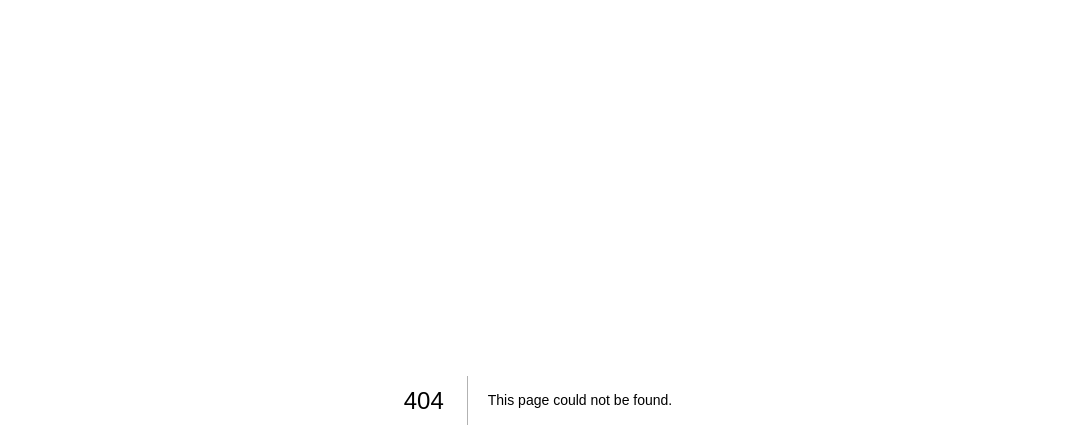
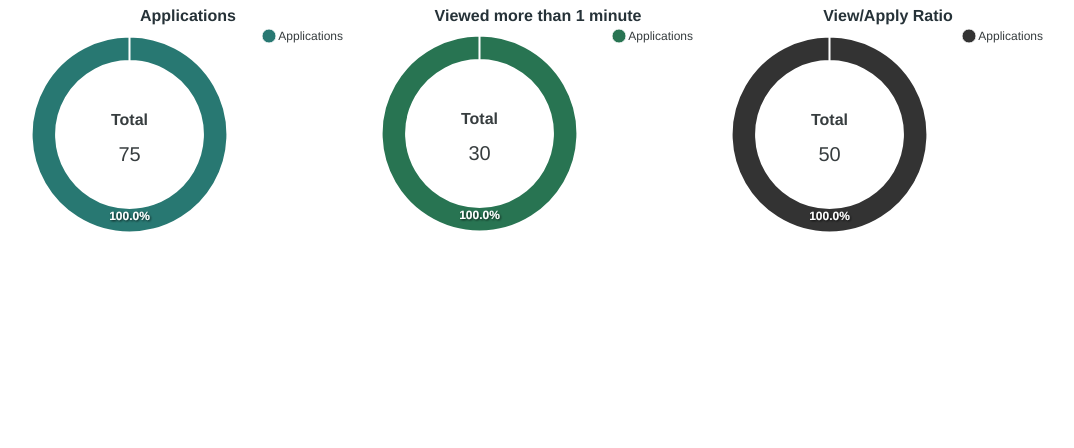
Before and after one commit to NagarajuAlladi/assessmenttwo, a Next.js app: page /onboardingsystem in a window 1280 px wide. Before the commit this address had no page. Shown: the top 448 px of the page, without its empty margins (102-1176 px from the left). Built offline with nearby package versions, Linux system fonts and the light colour scheme.

Commit message:
Creating Charts

```diff
--- /dev/null
+++ b/OnboardingSystem/ChartOne.js
@@ -0,0 +1,90 @@
+import React from "react";
+import { Grid } from "@material-ui/core";
+import Chart from "react-apexcharts";
+
+function ChartOne() {
+  const options = {
+    series: [75],
+    labels: ["Applications"],
+    colors: ["#287872"],
+    plotOptions: {
+      pie: {
+        expandOnClick: false,
+        donut: {
+          size: "75%",
+          labels: {
+            show: true,
+            // name: {
+            //   show: true,
+            //   fontSize: "10px",
+            //   fontFamily: "Helvetica, Arial, sans-serif",
+            //   fontWeight: 100,
+            //   colors: ["#F44325", "#E91E25", "#9C77B0"],
+            //   offsetY: -10,
+            //   formatter: function (val) {
+            //     return val;
+            //   },
+            // },
+            // value: {
+            //   show: true,
+            //   fontSize: "22px",
+            //   fontFamily: "Helvetica, Arial, sans-serif",
+            //   fontWeight: 600,
+            //   color: undefined,
+            //   offsetY: 16,
+            //   formatter: function (val) {
+            //     return val;
+            //   },
+            // },
+            total: {
+              show: true,
+              showAlways: false,
+              label: "Total",
+              fontSize: "16px",
+              fontFamily: "Helvetica, Arial, sans-serif",
+              fontWeight: 600,
+              color: "#373d3f",
+              formatter: function (w) {
+                return w.globals.seriesTotals.reduce((a, b) => {
+                  return a + b;
+                }, 0);
+              },
+            },
+          },
+        },
+      },
+    },
+
+    title: {
+      text: "Applications",
+      align: "center",
+      margin: 10,
+      offsetX: 0,
+      offsetY: 0,
+      floating: false,
+      style: {
+        fontSize: "16px",
+        fontWeight: "bold",
+        fontFamily: undefined,
+        color: "#263238",
+      },
+    },
+  };
+  const series = [75];
+  return (
+    <div>
+        <Grid>
+        <Chart
+          options={options}
+          series={series}
+          type="donut"
+          width={350}
+          height={250}
+        />
+        </Grid>
+
+    </div>
+  );
+}
+
+export default ChartOne;
--- /dev/null
+++ b/OnboardingSystem/ChartThree.js
@@ -0,0 +1,92 @@
+import React from "react";
+import { Grid } from "@material-ui/core";
+import Chart from "react-apexcharts";
+
+function ChartThree() {
+  const options = {
+    series: [75],
+    labels: ["Applications"],
+    colors: ["#333333"],
+    plotOptions: {
+      pie: {
+        expandOnClick: false,
+        donut: {
+          size: "75%",
+          labels: {
+            show: true,
+            // name: {
+            //   show: true,
+            //   fontSize: "10px",
+            //   fontFamily: "Helvetica, Arial, sans-serif",
+            //   fontWeight: 100,
+            //   colors: ["#F44325", "#E91E25", "#9C77B0"],
+            //   offsetY: -10,
+            //   formatter: function (val) {
+            //     return val;
+            //   },
+            // },
+            // value: {
+            //   show: true,
+            //   fontSize: "22px",
+            //   fontFamily: "Helvetica, Arial, sans-serif",
+            //   fontWeight: 600,
+            //   color: undefined,
+            //   offsetY: 16,
+            //   formatter: function (val) {
+            //     return val;
+            //   },
+            // },
+            total: {
+              show: true,
+              showAlways: false,
+              label: "Total",
+              fontSize: "16px",
+              fontFamily: "Helvetica, Arial, sans-serif",
+              fontWeight: 600,
+              color: "#373d3f",
+              formatter: function (w) {
+                return w.globals.seriesTotals.reduce((a, b) => {
+                  return a + b;
+                }, 0);
+              },
+            },
+          },
+        },
+      },
+    },
+
+    title: {
+      text: "View/Apply Ratio",
+      align: "center",
+      margin: 10,
+      offsetX: 0,
+      offsetY: 0,
+      floating: false,
+      style: {
+        fontSize: "16px",
+        fontWeight: "bold",
+        fontFamily: undefined,
+        color: "#263238",
+      },
+    },
+  };
+  const series = [50];
+  return (
+    <div>
+
+        <Grid>
+        <Chart
+          options={options}
+          series={series}
+          type="donut"
+          width={350}
+          height={250}
+        />
+        </Grid>
+
+
+    </div>
+  );
+}
+
+export default ChartThree;
--- /dev/null
+++ b/OnboardingSystem/ChartTwo.js
@@ -0,0 +1,92 @@
+import React from "react";
+import { Grid } from "@material-ui/core";
+import Chart from "react-apexcharts";
+
+function ChartTwo() {
+  const options = {
+    series: [75],
+    labels: ["Applications"],
+    colors: ["#287452"],
+    plotOptions: {
+      pie: {
+        expandOnClick: false,
+        donut: {
+          size: "75%",
+          labels: {
+            show: true,
+            // name: {
+            //   show: true,
+            //   fontSize: "10px",
+            //   fontFamily: "Helvetica, Arial, sans-serif",
+            //   fontWeight: 100,
+            //   colors: ["#F44325", "#E91E25", "#9C77B0"],
+            //   offsetY: -10,
+            //   formatter: function (val) {
+            //     return val;
+            //   },
+            // },
+            // value: {
+            //   show: true,
+            //   fontSize: "22px",
+            //   fontFamily: "Helvetica, Arial, sans-serif",
+            //   fontWeight: 600,
+            //   color: undefined,
+            //   offsetY: 16,
+            //   formatter: function (val) {
+            //     return val;
+            //   },
+            // },
+            total: {
+              show: true,
+              showAlways: false,
+              label: "Total",
+              fontSize: "16px",
+              fontFamily: "Helvetica, Arial, sans-serif",
+              fontWeight: 600,
+              color: "#373d3f",
+              formatter: function (w) {
+                return w.globals.seriesTotals.reduce((a, b) => {
+                  return a + b;
+                }, 0);
+              },
+            },
+          },
+        },
+      },
+    },
+
+    title: {
+      text: "Viewed more than 1 minute",
+      align: "center",
+      margin: 10,
+      offsetX: 0,
+      offsetY: 0,
+      floating: false,
+      style: {
+        fontSize: "16px",
+        fontWeight: "bold",
+        fontFamily: undefined,
+        color: "#263238",
+      },
+    },
+  };
+  const series = [30];
+  return (
+    <div>
+
+        <Grid >
+        <Chart
+          options={options}
+          series={series}
+          type="donut"
+          width={350}
+          height={250}
+        />
+        </Grid>
+
+
+    </div>
+  );
+}
+
+export default ChartTwo;
--- a/package.json
+++ b/package.json
@@ -14,6 +14,7 @@
     "@material-ui/lab": "^4.0.0-alpha.60",
     "next": "11.1.2",
     "react": "17.0.2",
+    "react-apexcharts": "^1.3.9",
     "react-dom": "17.0.2",
     "react-icons": "^4.2.0"
   },
--- /dev/null
+++ b/pages/onboardingsystem.js
@@ -0,0 +1,39 @@
+import React from 'react'
+import { Grid } from '@material-ui/core'
+
+import dynamic from 'next/dynamic'
+
+const DynamicComponentWithNoSSR = dynamic(
+  () => import('../OnboardingSystem/ChartOne'),
+  { ssr: false }
+)
+
+const DynamicComponentWithNoSSROne = dynamic(
+  () => import('../OnboardingSystem/ChartTwo'),
+  { ssr: false }
+)
+
+const DynamicComponentWithNoSSRThree = dynamic(
+  () => import('../OnboardingSystem/ChartThree'),
+  { ssr: false }
+)
+
+function onboardingsystem() {
+    return (
+        <div>
+           <Grid container xs={12} justifyContent='center' alignItems='center'>
+             <Grid item>
+             <DynamicComponentWithNoSSR/>
+             </Grid>
+             <Grid item>
+               <DynamicComponentWithNoSSROne/>
+             </Grid>
+             <Grid item>
+               <DynamicComponentWithNoSSRThree/>
+             </Grid>
+           </Grid>
+        </div>
+    )
+}
+
+export default onboardingsystem
```
Also changed, not shown: 1 other file (tests, documents, lock files or other folders).
